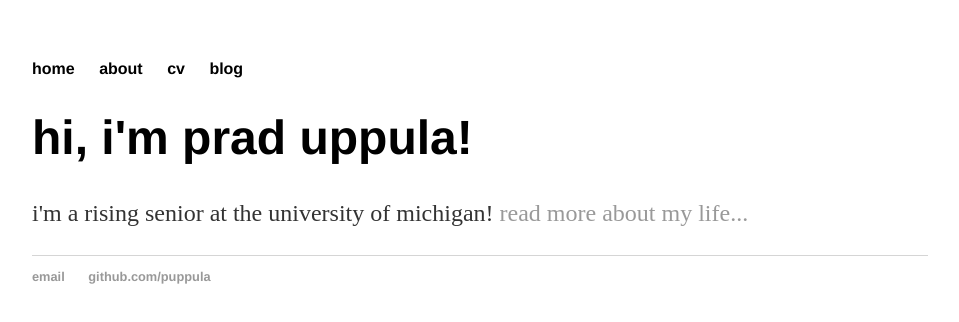
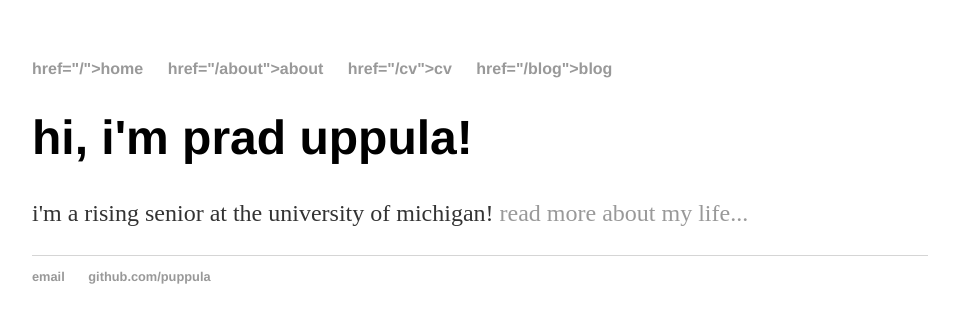
Before and after one commit to prad-x/puppula.github.io, a plain HTML site: page index.html in a window 1280 px wide. Shown: the whole page, without its empty margins (160-1119 px from the left). Drawn offline with Linux system fonts and the light colour scheme.

Commit message:
accidentally removed <a> from section links

```diff
--- a/index.html
+++ b/index.html
@@ -8,10 +8,10 @@
 	<body>
 		<nav>
     		<ul>
-        		<li><href="/">home</a></li>
-	        	<li><href="/about">about</a></li>
-        		<li><href="/cv">cv</a></li>
-        		<li><href="/blog">blog</a></li>
+        		<li><a> href="/">home</a></li>
+	        	<li><a> href="/about">about</a></li>
+        		<li><a> href="/cv">cv</a></li>
+        		<li><a> href="/blog">blog</a></li>
     		</ul>
 		</nav>
 		<div class="container">
```
